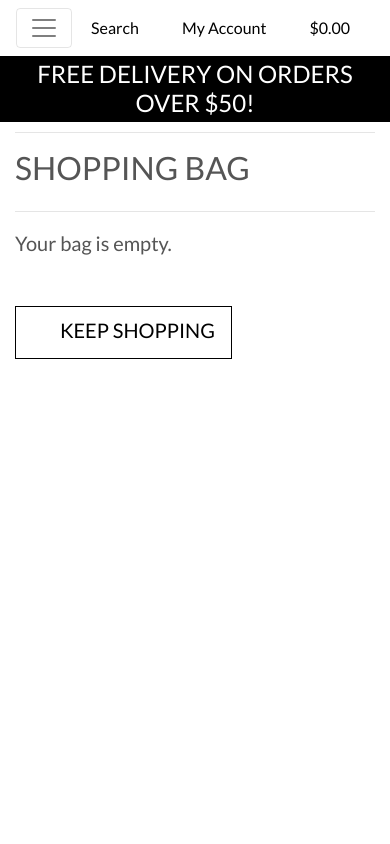
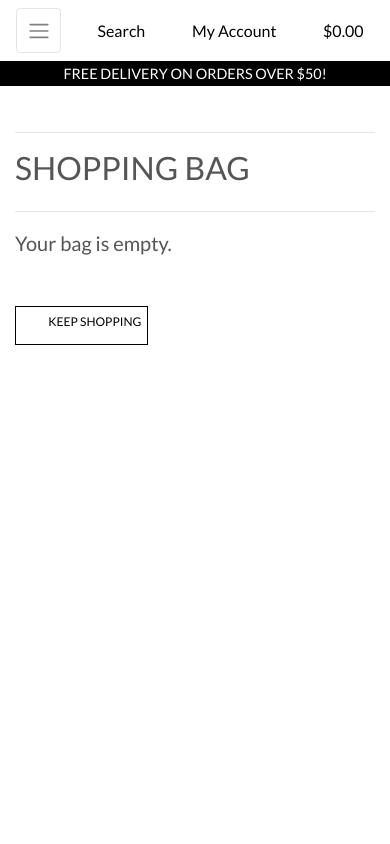
Before and after one commit to h7qju7ts/boutique_ado_v1, a Django app: page /bag/ in a window 390 px wide. Run offline with Django 3.2, Linux system fonts and the light colour scheme; some libraries are stand-ins or nearby versions.

Commit message:
base css and login/reg refractor

```diff
--- a/static/css/base.css
+++ b/static/css/base.css
@@ -265,6 +265,7 @@ input[name='q']::placeholder {
     border-radius: 0;
 }
 
+
 /* fixed top navbar only on medium and up */
 @media (min-width: 992px) {
     .fixed-top-desktop-only {
@@ -289,4 +290,40 @@ input[name='q']::placeholder {
     body {
         height: calc(100vh - 116px);
     }
+
+    .display-4.logo-font.text-black {
+        font-size: 2rem;
+    }
+
+    .nav-link {
+        padding: 0.15rem;
+    }
+
+    .nav-link i.fa-lg {
+        font-size: 1rem;
+    }
+
+    .navbar-toggler {
+        padding: .6rem .6rem;
+        font-size: 1rem;
+    }
+
+    #delivery-banner h4 {
+        font-size: .9rem;
+    }
+
+    .btn.btn-outline-black.rounded-0,
+    .btn.btn-black.rounded-0 {
+        padding: .375rem .375rem;
+    }
+
+    .btn.btn-outline-black.rounded-0.btn-lg,
+    .btn.btn-black.rounded-0.btn-lg {
+        padding: .375rem .375rem;
+        font-size: .75rem;
+    }
+
+    .increment-qty, .decrement-qty {
+        padding: .25rem .5rem !important;
+    }
 }
--- a/templates/includes/main-nav.html
+++ b/templates/includes/main-nav.html
@@ -1,5 +1,10 @@
 <div class="collapse navbar-collapse" id="main-nav">
     <ul class="navbar-nav w-auto mx-auto">
+        <li class="nav-item d-block d-md-none">
+            <a class="logo-font font-weight-bold nav-link text-black mr-5" href="{% url 'home' %}" id="home-link">
+                Home
+            </a>
+        </li>
         <li class="nav-item dropdown">
             <a class="logo-font font-weight-bold nav-link text-black mr-5" href="#" id="all-products-link" data-toggle="dropdown" aria-haspopup="true" aria-expanded="false">
                 All Products
--- a/templates/includes/mobile-top-header.html
+++ b/templates/includes/mobile-top-header.html
@@ -32,7 +32,7 @@
             {% if request.user.is_superuser %}
                 <a href="{% url 'account_logout' %}" class="dropdown-item">Product Management</a>
             {% endif %}
-            <a href="" class="dropdown-item">My Profile</a>
+            <a href="{% url 'profile' %}" class="dropdown-item">My Profile</a>
             <a href="{% url 'account_logout' %}" class="dropdown-item">Logout</a>
         {% else %}
             <a href="{% url 'account_signup' %}" class="dropdown-item">Register</a>
```
